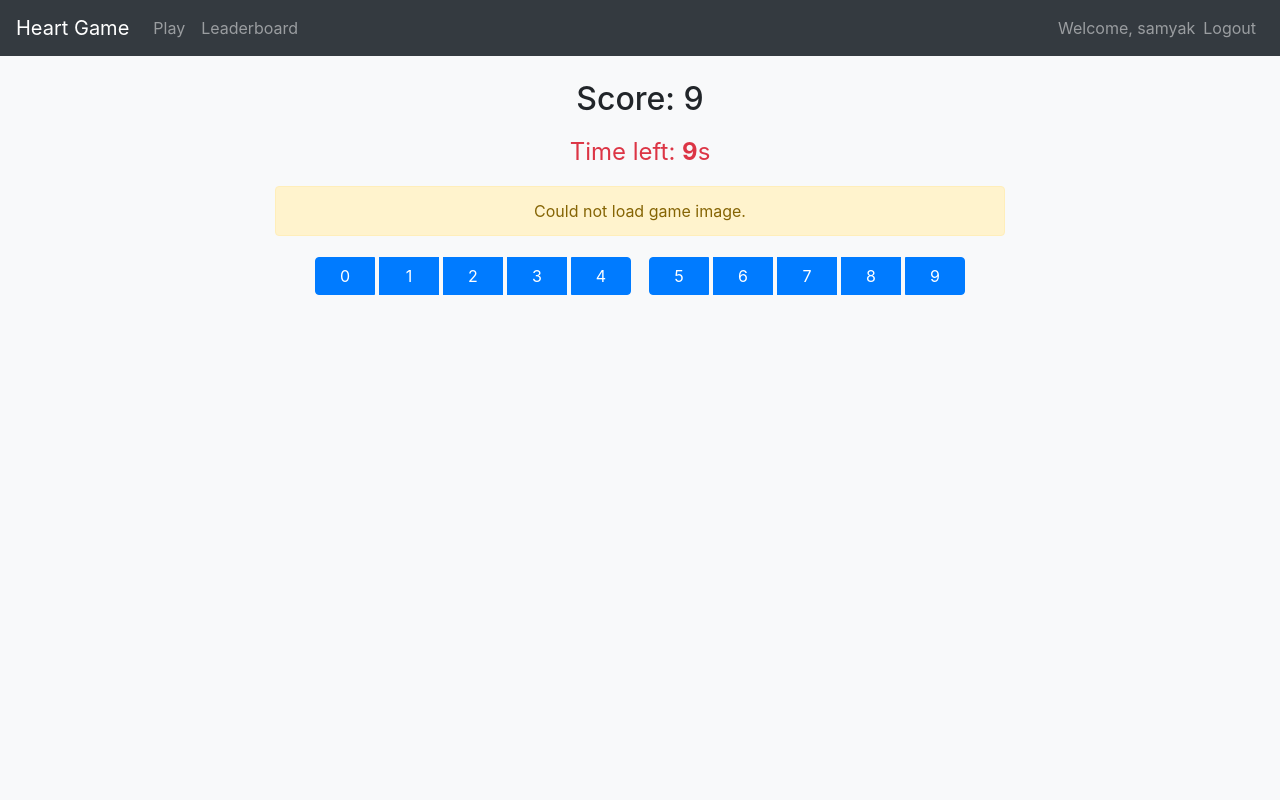
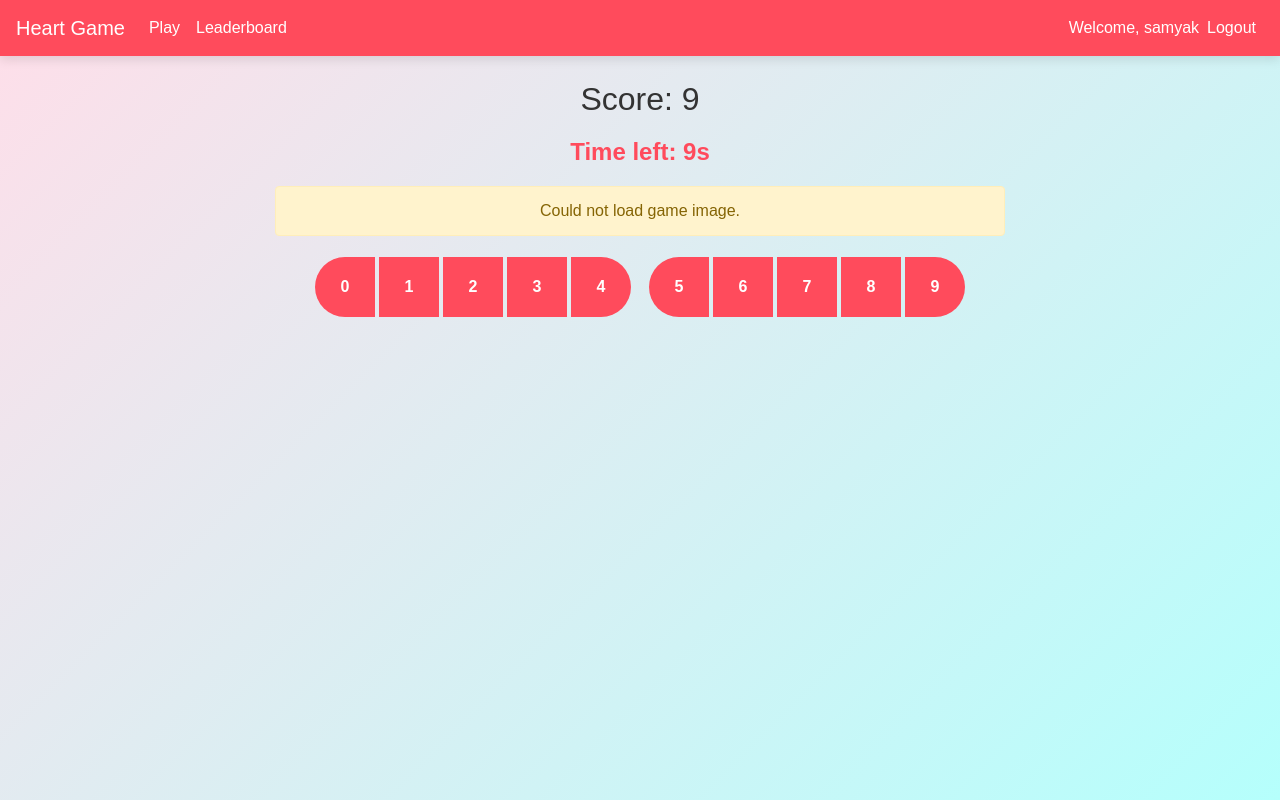
Before and after one commit to TAavash/heart-game, a Flask app: page /play in a window 1280 px wide. Run offline with Flask 3, Linux system fonts and the light colour scheme; a user stored in the database is signed in; data that the repository does not hold is empty; some libraries are stand-ins or nearby versions.

Commit message:
theme changed

```diff
--- a/static/css/style.css
+++ b/static/css/style.css
@@ -1,21 +1,87 @@
+/* General Page Style */
 body {
-    background-color: #f8f9fa;
+    background: linear-gradient(135deg, #ffdee9, #b5fffc);
+    font-family: 'Poppins', sans-serif;
+    color: #333;
+    min-height: 100vh;
 }
 
-.card {
-    margin-top: 50px;
+/* Navbar */
+.navbar {
+    background-color: #ff4b5c !important;
+    box-shadow: 0 4px 10px rgba(0, 0, 0, 0.1);
 }
 
+.navbar-brand, .nav-link, .navbar-text {
+    color: white !important;
+    font-weight: 500;
+}
+
+/* Card */
+.card {
+    background: white;
+    border: none;
+    border-radius: 15px;
+    box-shadow: 0 6px 20px rgba(0, 0, 0, 0.1);
+    margin-top: 50px;
+    transition: transform 0.2s ease;
+}
+
+.card:hover {
+    transform: translateY(-5px);
+}
+
+/* Buttons */
+.btn-primary {
+    background-color: #ff4b5c;
+    border: none;
+    border-radius: 10px;
+    transition: background-color 0.3s, transform 0.2s;
+}
+
+.btn-primary:hover {
+    background-color: #ff758f;
+    transform: translateY(-2px);
+}
+
+.btn-secondary {
+    background-color: #6c757d;
+    border: none;
+    border-radius: 10px;
+}
+
+/* Game Elements */
 #timer {
     font-size: 1.5rem;
-    color: #dc3545;
+    color: #ff4b5c;
+    font-weight: 600;
 }
 
 .answer-btn {
     min-width: 60px;
     margin: 5px;
+    background-color: #ff4b5c;
+    color: white;
+    border: none;
+    border-radius: 50%;
+    width: 60px;
+    height: 60px;
+    font-weight: 600;
+    transition: background-color 0.2s, transform 0.2s;
 }
 
+.answer-btn:hover {
+    background-color: #ff758f;
+    transform: scale(1.1);
+}
+
+/* Center Toolbar */
 .btn-toolbar {
     justify-content: center;
 }
+
+/* Image Styling */
+img {
+    border-radius: 15px;
+    box-shadow: 0 4px 15px rgba(0, 0, 0, 0.15);
+}
```
Also changed, not shown: game.db.
